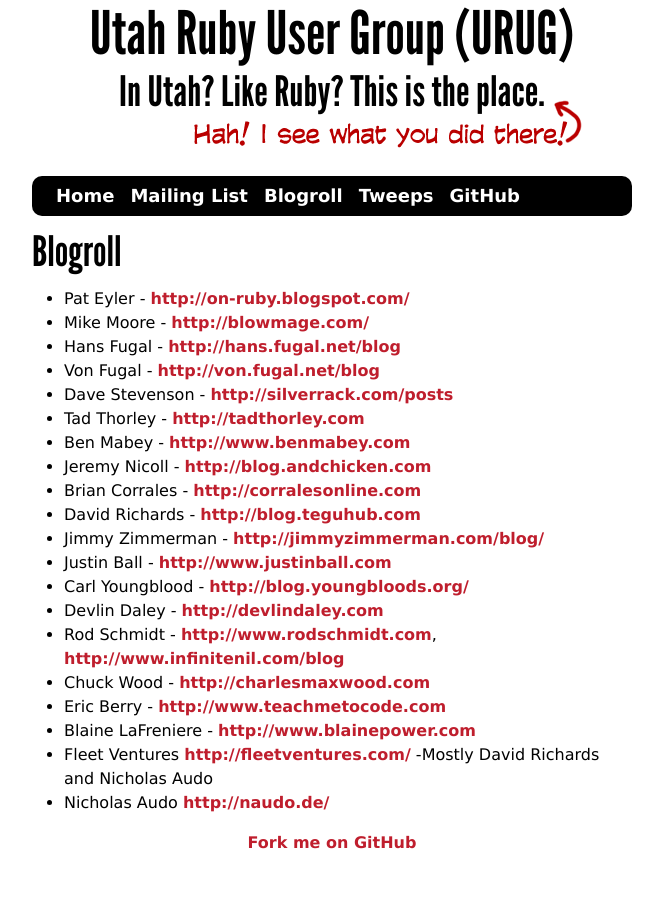
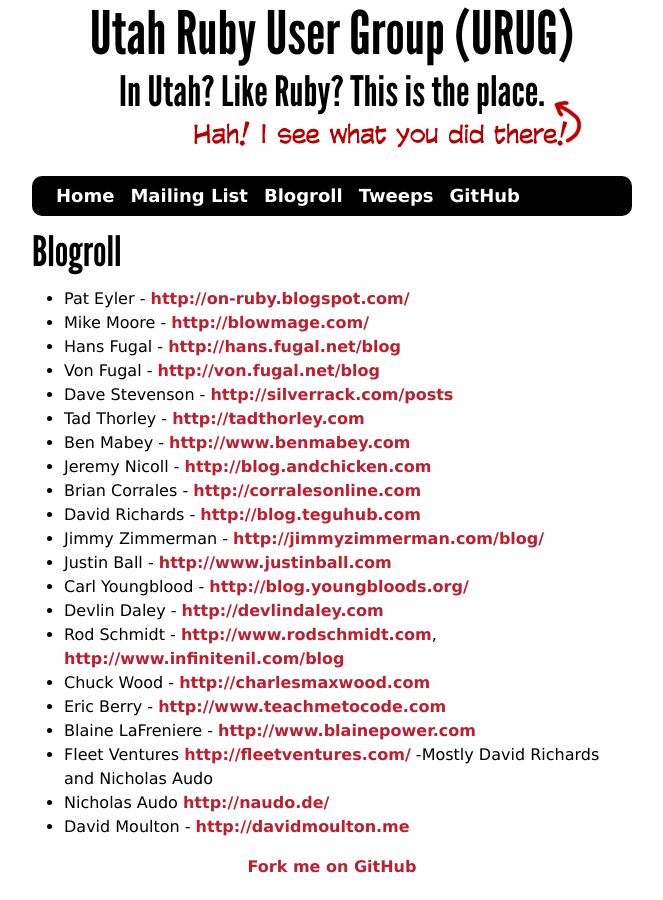
Before and after one commit to urug/urug.github.io, a Jekyll site: the page built from blogroll.html, in a window 1280 px wide. Shown: the whole page, without its empty margins (308-971 px from the left). Built offline with Jekyll 4.4.1, drawn with Linux system fonts in a browser that asks for light colours.

Commit message:
added myself to a couple of pages

```diff
--- a/blogroll.html
+++ b/blogroll.html
@@ -23,4 +23,5 @@
   <li>Blaine LaFreniere - <a href="http://www.blainepower.com">http://www.blainepower.com</a></li>
   <li>Fleet Ventures <a href="http://fleetventures.com/">http://fleetventures.com/</a>  -Mostly David Richards and Nicholas Audo</li>
   <li>Nicholas Audo <a href="http://naudo.de/">http://naudo.de/</a></li>
+  <li>David Moulton - <a href="http://davidmoulton.me">http://davidmoulton.me</a></li>
 </ul>
--- a/tweeps.html
+++ b/tweeps.html
@@ -45,4 +45,5 @@
   <li>Jake Jacobsen - <a href="http://www.twitter.com/jakejj">jakejj</a></li>
   <li>Nathan Peel - <a href="http://www.twitter.com/emullet">emullet</a></li>
   <li>Tad Thorley - <a href="http://www.twitter.com/phaedryx">phaedryx</a></li>
+  <li>David Moulton - <a href="http://www.twitter.com/dmoulton">dmoulton</a></li>
 </ul>
```
